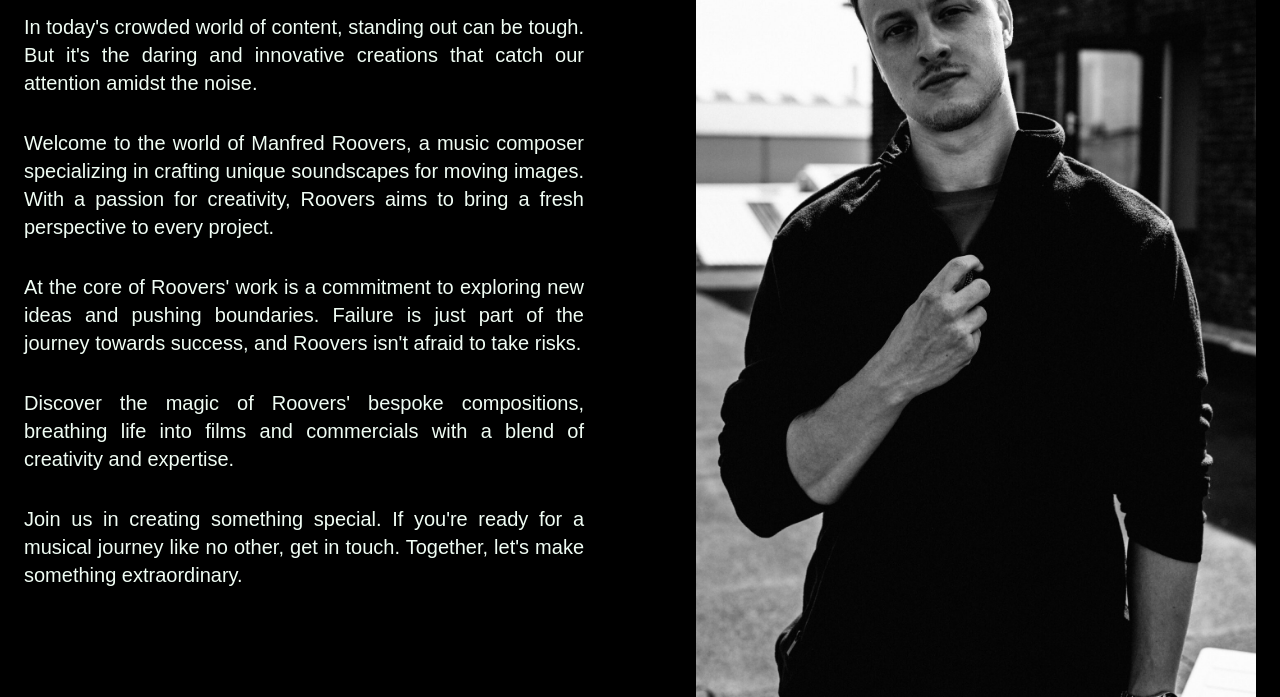
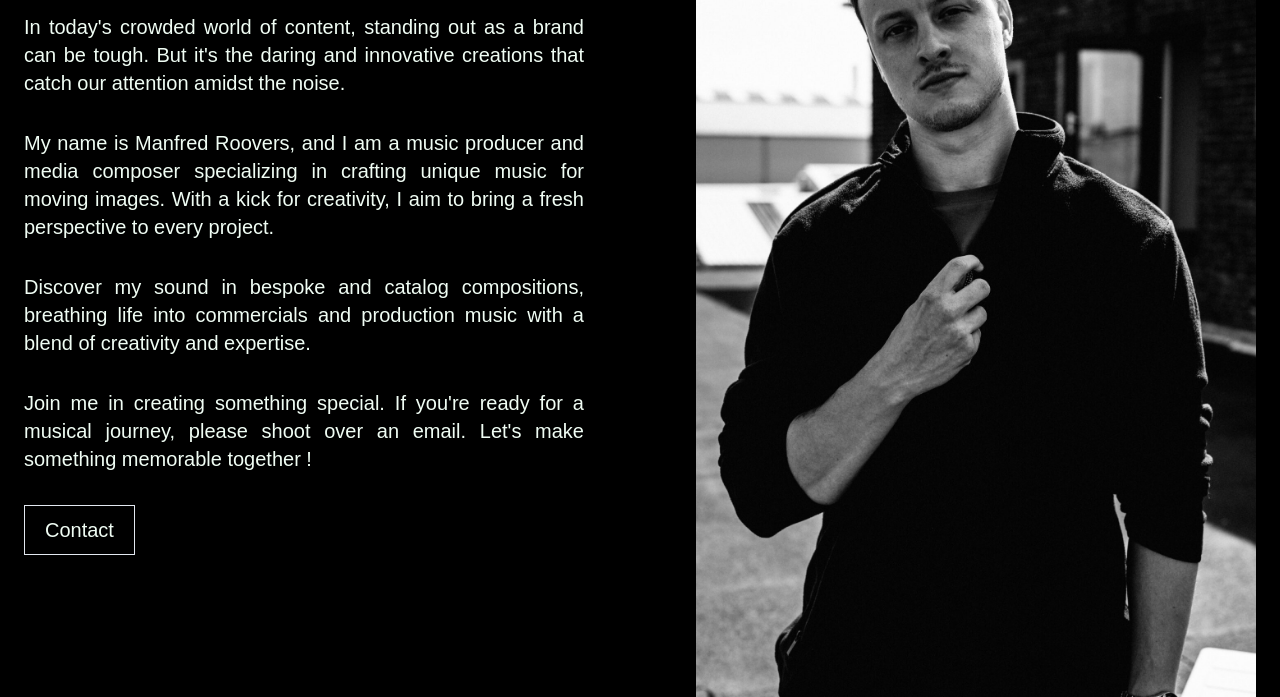
Before and after one commit to guusyy/manfredroovers, an Astro site: page /about in a window 1280 px wide. Shown: the part 255-952 px from the top of the page. Built offline with nearby package versions, Linux system fonts and the light colour scheme; Astro itself is replaced by a stand-in of ours.

Commit message:
add buttons

```diff
--- a/src/components/Footer.astro
+++ b/src/components/Footer.astro
@@ -17,7 +17,7 @@ const currentYear = new Date().getFullYear();
         </li>
 
         <li>
-            <a target="_blank" href="https://www.instagram.com/verbsounds/">
+            <a target="_blank" href="https://www.instagram.com/manfredroovers/">
                 <Icon class="size-[30px]" name="ph:instagram-logo" />
             </a>
         </li>
--- a/src/pages/about.astro
+++ b/src/pages/about.astro
@@ -1,8 +1,10 @@
 ---
 import Layout from "../layouts/Layout.astro";
-import { Picture } from 'astro:assets';
+import { Picture } from "astro:assets";
 
-const images = import.meta.glob<{ default: ImageMetadata }>('/src/assets/images/*.{jpeg,jpg,png,gif}');
+const images = import.meta.glob<{ default: ImageMetadata }>(
+  "/src/assets/images/*.{jpeg,jpg,png,gif}"
+);
 ---
 
 <Layout title="Manfred Roovers">
@@ -18,48 +20,46 @@ const images = import.meta.glob<{ default: ImageMetadata }>('/src/assets/images/
                 <span class="text-green-500">Manfred</span> Roovers
               </h2>
 
-              <div class="space-y-8 text-justify" style="word-wrap: break-word;">
+              <div
+                class="space-y-8 text-justify"
+                style="word-wrap: break-word;"
+              >
                 <p>
-                  In today's crowded world of content, standing out can be
-                  tough. But it's the daring and innovative creations that catch
-                  our attention amidst the noise.
+                  In today's crowded world of content, standing out as a brand
+                  can be tough. But it's the daring and innovative creations
+                  that catch our attention amidst the noise.
                 </p>
 
                 <p>
-                  Welcome to the world of Manfred Roovers, a music composer
-                  specializing in crafting unique soundscapes for moving images.
-                  With a passion for creativity, Roovers aims to bring a fresh
-                  perspective to every project.
+                  My name is Manfred Roovers, and I am a music producer and
+                  media composer specializing in crafting unique music for
+                  moving images. With a kick for creativity, I aim to bring a
+                  fresh perspective to every project.
                 </p>
 
                 <p>
-                  At the core of Roovers' work is a commitment to exploring new
-                  ideas and pushing boundaries. Failure is just part of the
-                  journey towards success, and Roovers isn't afraid to take
-                  risks.
+                  Discover my sound in bespoke and catalog compositions,
+                  breathing life into commercials and production music with a
+                  blend of creativity and expertise.
                 </p>
 
                 <p>
-                  Discover the magic of Roovers' bespoke compositions, breathing
-                  life into films and commercials with a blend of creativity and
-                  expertise.
+                  Join me in creating something special. If you're ready for a
+                  musical journey, please shoot over an email. Let's make
+                  something memorable together !
                 </p>
 
-                <p>
-                  Join us in creating something special. If you're ready for a
-                  musical journey like no other, get in touch. Together, let's
-                  make something extraordinary.
-                </p>
+                <a class="inline-flex py-2.5 px-5 border-slate-200 border transition hover:bg-slate-900" href="mailto:rooversmanfred@gmail.com">Contact</a>
               </div>
             </div>
           </div>
 
           <div class="max-lg:order-first">
             <Picture
-                class="aspect-[3/2] bg-slate-800 object-cover object-top lg:aspect-[2/3]"
-                src={images['/src/assets/images/about-me.jpg']()}
-                formats={['webp']}
-                alt={`Manfred Roovers`}
+              class="aspect-[3/2] bg-slate-800 object-cover object-top lg:aspect-[2/3]"
+              src={images["/src/assets/images/about-me.jpg"]()}
+              formats={["webp"]}
+              alt={`Manfred Roovers`}
             />
           </div>
         </div>
--- a/src/pages/contact.astro
+++ b/src/pages/contact.astro
@@ -22,6 +22,10 @@ import { Picture } from 'astro:assets';
                   6822 GW Arnhem <br />
                   The Netherlands
                 </a>
+              </li>
+
+              <li>
+                <a class="mt-3 text-slate-300 inline-flex py-2.5 px-5 border-slate-200 border transition hover:bg-slate-900" href="https://maps.app.goo.gl/z9LKXJa6edA9DJJQ6">View on map</a>
               </li>
             </ul>
           </div>
@@ -61,6 +65,10 @@ import { Picture } from 'astro:assets';
                   +31 6 57241181
                 </a>
               </li>
+
+              <li>
+                <a class="mt-3 text-slate-300 inline-flex py-2.5 px-5 border-slate-200 border transition hover:bg-slate-900" href="mailto:rooversmanfred@gmail.com">Contact</a>
+              </li>
             </ul>
           </div>
       </div>
```
